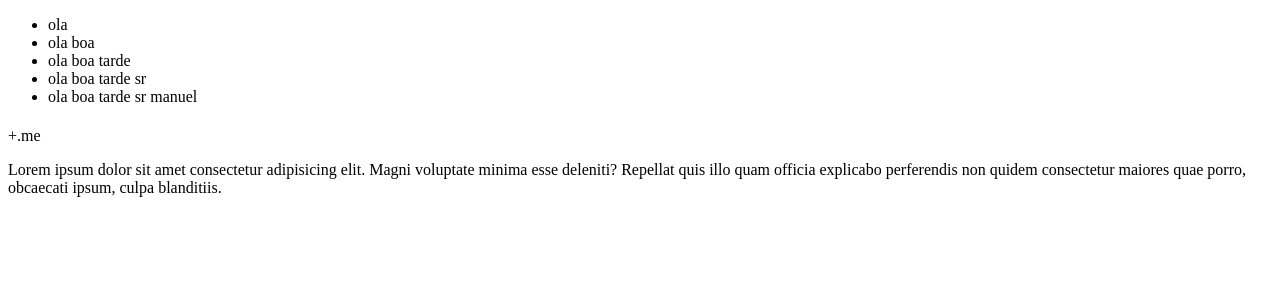
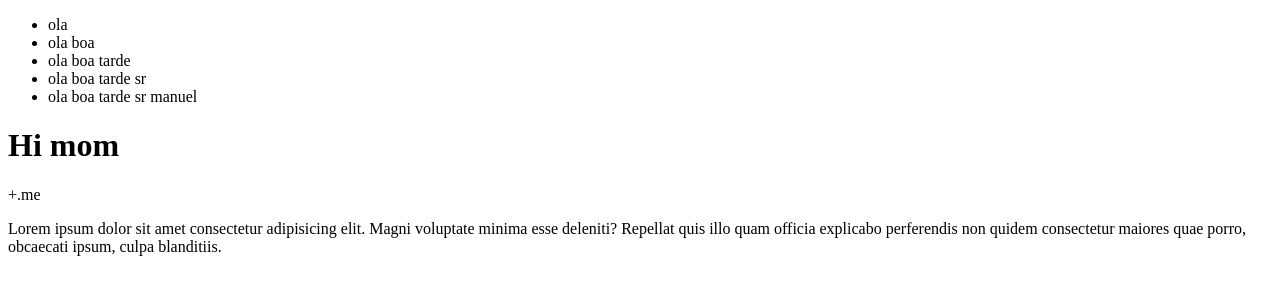
Before and after one commit to eman0612/playWithGit, a plain HTML site: page index.html in a window 1280 px wide. Drawn offline with Linux system fonts and the light colour scheme.

Commit message:
H1 Hi Mom

```diff
--- a/index.html
+++ b/index.html
@@ -15,7 +15,7 @@
       <li>ola boa tarde sr</li>
       <li>ola boa tarde sr manuel</li>
     </ul>
-    <h1></h1>
+    <h1>Hi mom</h1>
     <h2></h2>
     <h3></h3>
     <div class="family">
```
